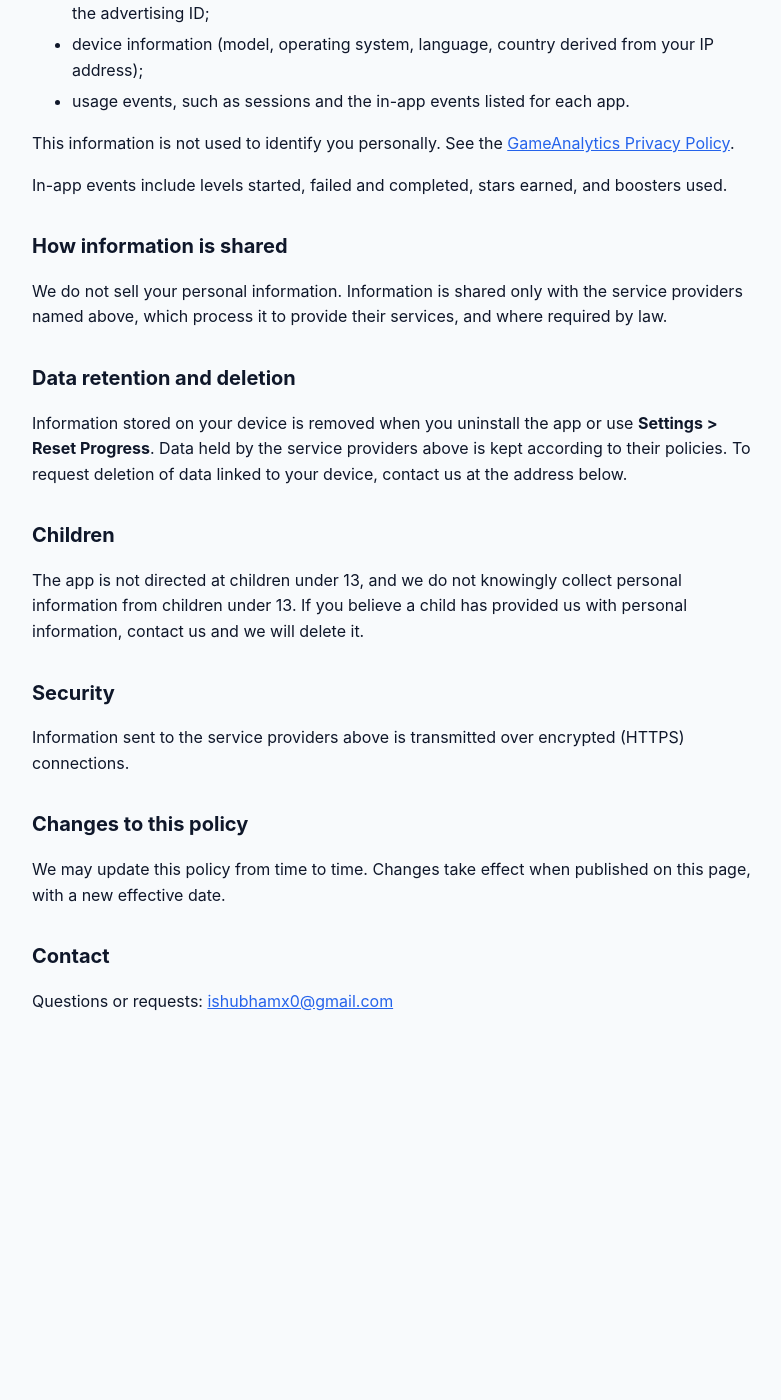
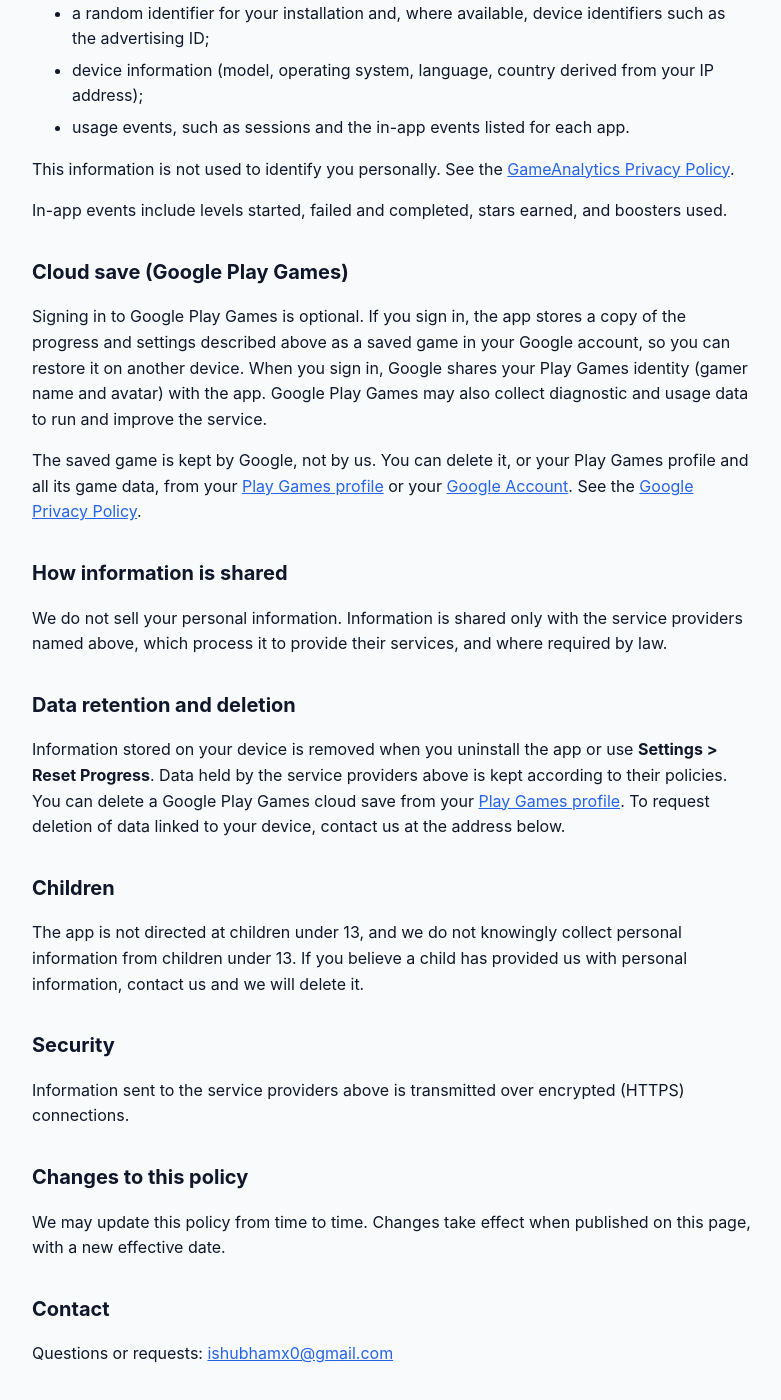
Before and after one commit to ishubhamx/ishubhamx.github.io, a Jekyll site: the page built from _apps/arrow-maze.md, in a window 1280 px wide and 1400 px high, scrolled down 1136 px. Shown: the whole window, without its empty margins (248-1029 px from the left). Built offline with Jekyll 4.4.1, drawn with Linux system fonts in a browser that asks for light colours; before the commit the page ends 2230 px from its top, so only the background shows below that; some of the changed text lies outside the part shown.

Commit message:
Arrow Maze policy: cover optional Google Play Games cloud save
Adds a playgames service (saved game in the player's Google account,
Play Games identity shared on sign-in, deletion from the Play Games
profile). Generated policies that list it no longer say the app has no
sign-in or that progress stays only on the device.

Amp-Thread-ID: https://ampcode.com/threads/T-01a19196-b65c-74ee-9f21-2a4c81b5032a
Co-authored-by: Angela <shubham75v66@gmail.com>

```diff
--- a/_config.yml
+++ b/_config.yml
@@ -1,7 +1,7 @@
 # Shared settings for every policy page.
 developer: SSV Makers
 contact_email: ishubhamx0@gmail.com
-updated: October 29, 2026        # effective date shown on every page; change it when the text changes
+updated: October 31, 2026        # effective date shown on every page; change it when the text changes
 
 # User site at https://ishubhamx.github.io/: the homepage (index.html) and app-ads.txt live at the root,
 # the policies under /privacy/.
--- a/_data/services.yml
+++ b/_data/services.yml
@@ -24,3 +24,9 @@
       <li>usage events, such as sessions and the in-app events listed for each app.</li>
     </ul>
     <p>This information is not used to identify you personally. See the <a href="https://gameanalytics.com/privacy">GameAnalytics Privacy Policy</a>.</p>
+
+playgames:
+  heading: Cloud save (Google Play Games)
+  body: |
+    <p>Signing in to Google Play Games is optional. If you sign in, the app stores a copy of the progress and settings described above as a saved game in your Google account, so you can restore it on another device. When you sign in, Google shares your Play Games identity (gamer name and avatar) with the app. Google Play Games may also collect diagnostic and usage data to run and improve the service.</p>
+    <p>The saved game is kept by Google, not by us. You can delete it, or your Play Games profile and all its game data, from your <a href="https://play.google.com/games/profile">Play Games profile</a> or your <a href="https://myaccount.google.com/">Google Account</a>. See the <a href="https://policies.google.com/privacy">Google Privacy Policy</a>.</p>
--- a/_includes/policy.html
+++ b/_includes/policy.html
@@ -2,16 +2,18 @@
   The generated privacy policy for include.app, built from its front matter and _data/services.yml.
 {%- endcomment -%}
 {%- assign app = include.app -%}
+{%- assign cloud = false -%}
+{%- if app.services contains "playgames" -%}{%- assign cloud = true -%}{%- endif -%}
 
 <p class="muted">Effective date: {{ site.updated }}</p>
 
 <p>This policy explains what information the app <strong>{{ app.title }}</strong> (package <code>{{ app.package }}</code>), published by {{ site.developer }} ("we", "us"), collects and how it is used.</p>
 
 <h2>Information we do not collect</h2>
-<p>The app has no accounts or sign-in. We do not ask for your name, email address, phone number, contacts, photos, or precise location.</p>
+<p>{% if cloud %}The app has no accounts of its own; signing in to Google Play Games is optional (see below).{% else %}The app has no accounts or sign-in.{% endif %} We do not ask for your name, email address, phone number, contacts, photos, or precise location.</p>
 
 <h2>Information stored on your device</h2>
-<p>{{ app.on_device }} are saved only on your device. They are not sent to us. Uninstalling the app deletes them.</p>
+<p>{{ app.on_device }} are saved {% unless cloud %}only {% endunless %}on your device. They are not sent to us. Uninstalling the app deletes them{% if cloud %}, except for a copy you have saved to Google Play Games{% endif %}.</p>
 
 {%- for key in app.services %}
 {%- assign service = site.data.services[key] %}
@@ -26,7 +28,7 @@
 <p>We do not sell your personal information. Information is shared only with the service providers named above, which process it to provide their services, and where required by law.</p>
 
 <h2>Data retention and deletion</h2>
-<p>Information stored on your device is removed when you uninstall the app{% if app.reset %} or use <strong>{{ app.reset }}</strong>{% endif %}. Data held by the service providers above is kept according to their policies. To request deletion of data linked to your device, contact us at the address below.</p>
+<p>Information stored on your device is removed when you uninstall the app{% if app.reset %} or use <strong>{{ app.reset }}</strong>{% endif %}. Data held by the service providers above is kept according to their policies.{% if cloud %} You can delete a Google Play Games cloud save from your <a href="https://play.google.com/games/profile">Play Games profile</a>.{% endif %} To request deletion of data linked to your device, contact us at the address below.</p>
 
 <h2>Children</h2>
 <p>The app is not directed at children under 13, and we do not knowingly collect personal information from children under 13. If you believe a child has provided us with personal information, contact us and we will delete it.</p>
```
Also changed, not shown: _apps/arrow-maze.md (+1 -1 lines).
